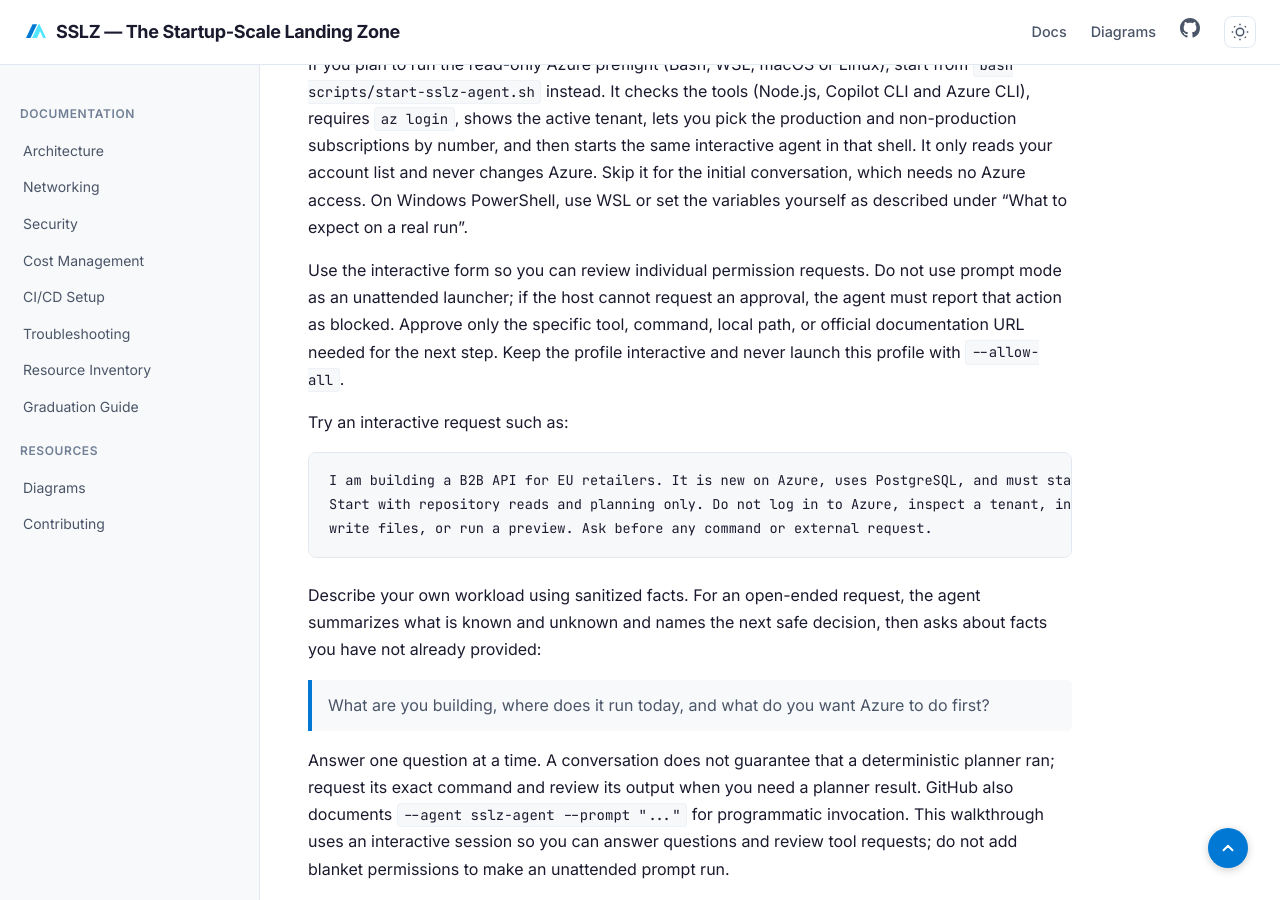
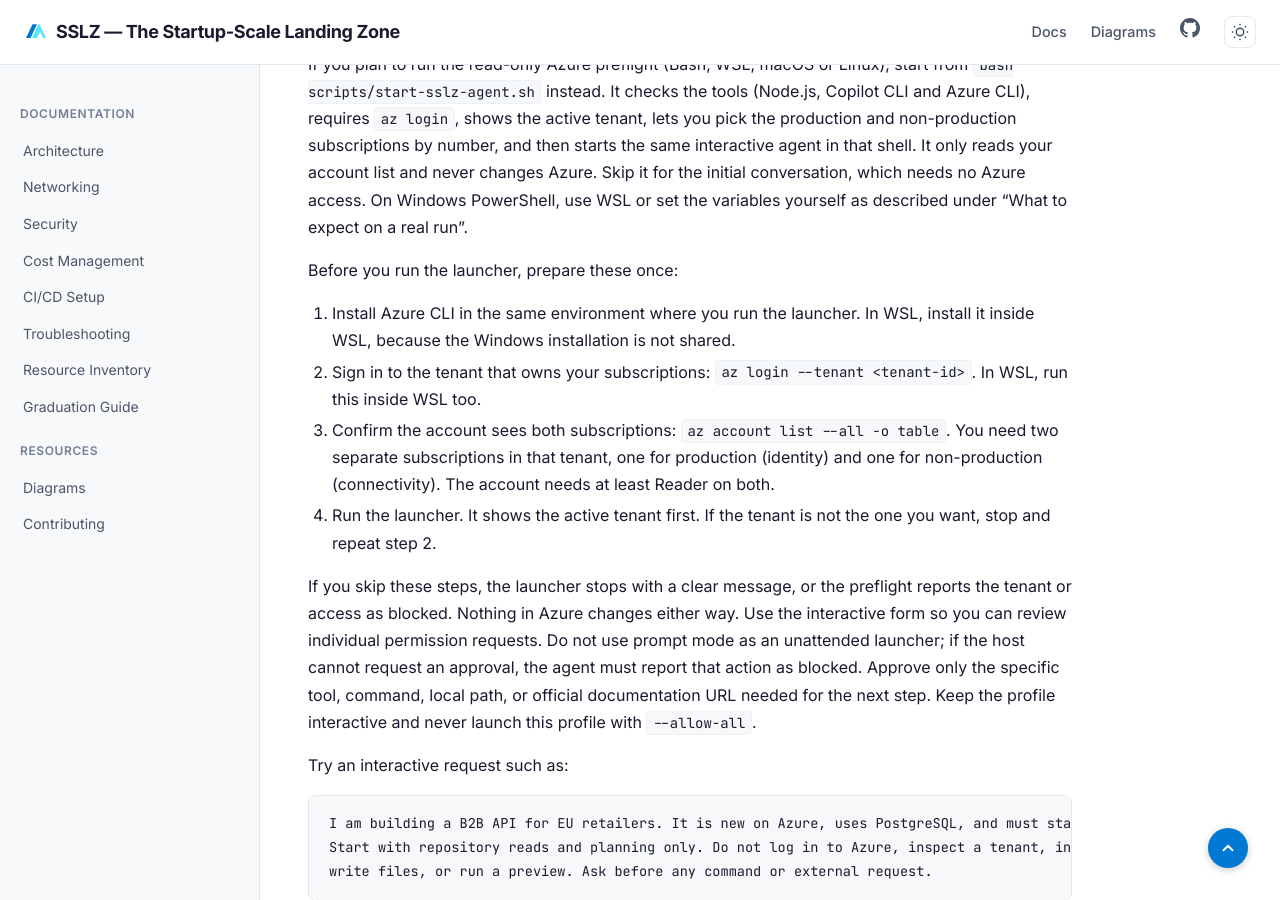
Before and after one commit to ricmmartins/sslz, a Jekyll site: the page built from use-sslz-agent.md, in a window 1280 px wide and 900 px high, scrolled down 2626 px. Built offline with Jekyll 4.4.1, drawn with Linux system fonts in a browser that asks for light colours.

Commit message:
Docs: what to prepare before running the agent launcher (#118)

```diff
--- a/use-sslz-agent.md
+++ b/use-sslz-agent.md
@@ -90,6 +90,14 @@
 
 If you plan to run the read-only Azure preflight (Bash, WSL, macOS or Linux), start from `bash scripts/start-sslz-agent.sh` instead. It checks the tools (Node.js, Copilot CLI and Azure CLI), requires `az login`, shows the active tenant, lets you pick the production and non-production subscriptions by number, and then starts the same interactive agent in that shell. It only reads your account list and never changes Azure. Skip it for the initial conversation, which needs no Azure access. On Windows PowerShell, use WSL or set the variables yourself as described under "What to expect on a real run".
 
+Before you run the launcher, prepare these once:
+
+1. Install Azure CLI in the same environment where you run the launcher. In WSL, install it inside WSL, because the Windows installation is not shared.
+2. Sign in to the tenant that owns your subscriptions: `az login --tenant <tenant-id>`. In WSL, run this inside WSL too.
+3. Confirm the account sees both subscriptions: `az account list --all -o table`. You need two separate subscriptions in that tenant, one for production (identity) and one for non-production (connectivity). The account needs at least Reader on both.
+4. Run the launcher. It shows the active tenant first. If the tenant is not the one you want, stop and repeat step 2.
+
+If you skip these steps, the launcher stops with a clear message, or the preflight reports the tenant or access as blocked. Nothing in Azure changes either way.
 Use the interactive form so you can review individual permission requests. Do not use prompt mode as an unattended
 launcher; if the host cannot request an approval, the agent must report that action as blocked. Approve only the
 specific tool, command, local path, or official documentation URL needed for the next step. Keep the profile
```
